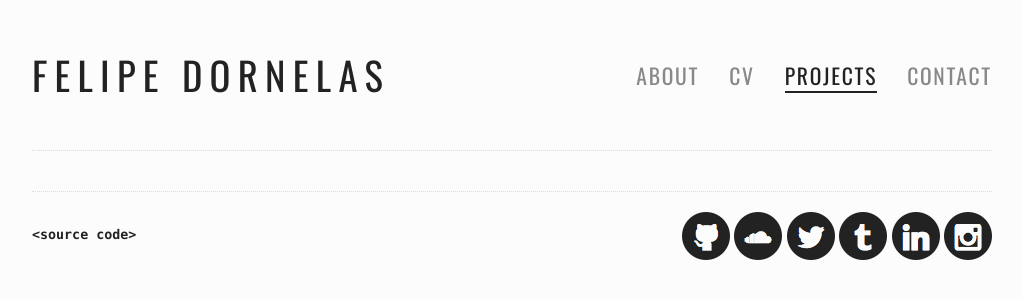
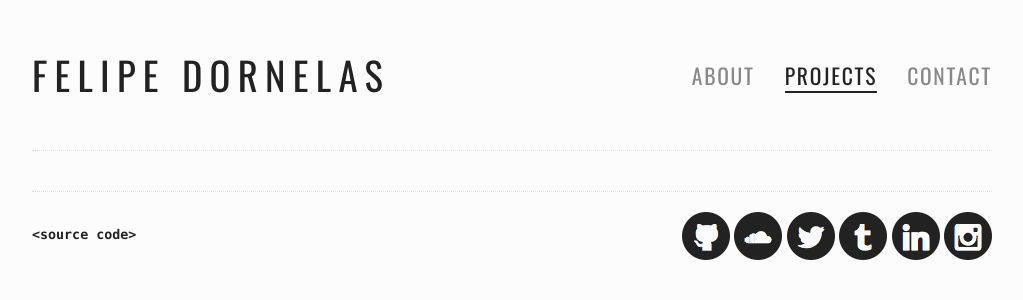
Before and after one commit to felipead/felipead.github.com, a Jekyll site: the page built from pages/projects.html, in a window 1280 px wide. Shown: the top 300 px of the page, without its empty margins (128-1151 px from the left). Built offline with Jekyll 4.4.1, drawn with Linux system fonts in a browser that asks for light colours.

Commit message:
Removing CV page

```diff
--- a/_includes/header.html
+++ b/_includes/header.html
@@ -9,12 +9,6 @@
                 <li><a href="/" class="active">About</a></li>
             {% else %}
                 <li><a href="/">About</a></li>
-            {% endif %}
-
-            {% if page.nav == "cv" %}
-                <li><a href="/cv" class="active">CV</a></li>
-            {% else %}
-                <li><a href="/cv">CV</a></li>
             {% endif %}
 
             {% if page.nav == "projects" %}
--- a/pages/cv.html
+++ /dev/null
@@ -1,6 +0,0 @@
----
-title: CV
-nav: cv
-layout: default
-permalink: /cv/
----
```
